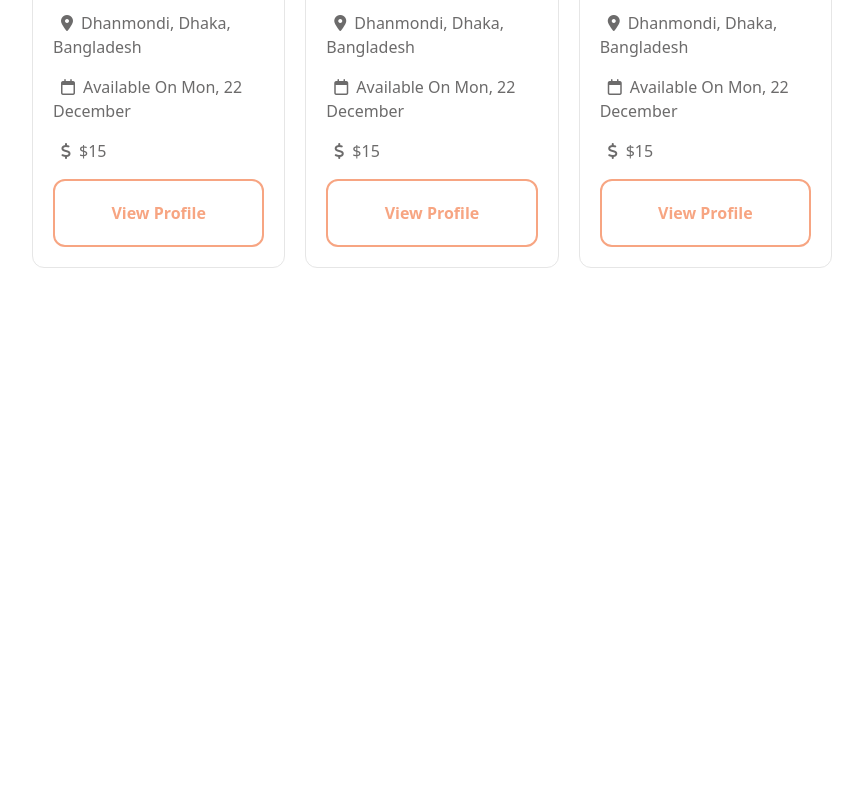
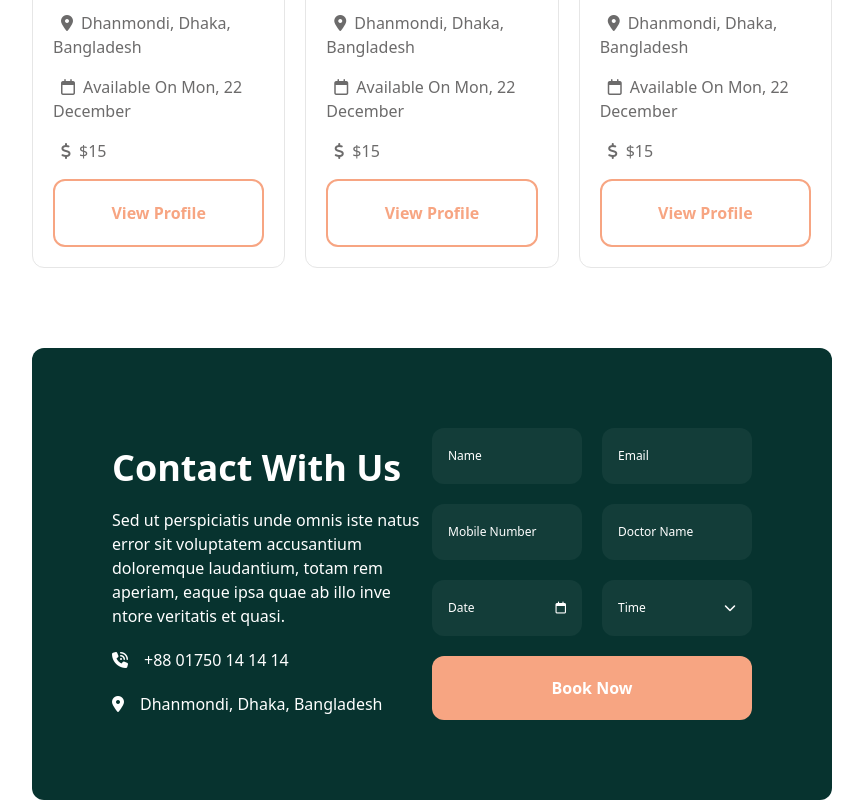
Before and after one commit to ReazTausif97/Doctor-Website, a plain HTML site: page index.html in a window 1280 px wide. Shown: the part 3164-3964 px from the top of the page, without its empty margins (208-1071 px from the left). Before the commit the page ends 3432 px from the top, so only its background shows below. Drawn offline with nearby package versions, Linux system fonts and the light colour scheme.

Commit message:
contact us added

```diff
--- a/index.html
+++ b/index.html
@@ -349,5 +349,58 @@
         </div>
       </div>
     </section>
+
+    <section class="contactus px-5 md:px-60 mt-10 md:mt-20">
+      <div class="bg-[#07332F] rounded-xl p-20 text-white md:flex">
+        <div class="contacttext md:flex-1">
+          <h1 class="font-bold text-4xl py-5">Contact With Us</h1>
+          <p>
+            Sed ut perspiciatis unde omnis iste natus error sit voluptatem
+            accusantium doloremque laudantium, totam rem aperiam, eaque ipsa
+            quae ab illo inve ntore veritatis et quasi.
+          </p>
+          <p class="mt-5 text-left">
+            <i class="fa-solid fa-phone-volume pr-4"></i>+88 01750 14 14 14
+          </p>
+          <p class="mt-5 text-left">
+            <i class="fa-solid fa-location-dot pr-4"></i>Dhanmondi, Dhaka,
+            Bangladesh
+          </p>
+        </div>
+        <div class="buttonpart mt-5 md:mt-0 flex-1">
+          <div class="md:flex gap-5">
+            <div class="buttonright text-xs md:w-1/2 text-left">
+              <div class="bg-[#133D39] py-5 px-4 rounded-xl">Name</div>
+              <div class="bg-[#133D39] py-5 px-4 rounded-xl mt-5">
+                Mobile Number
+              </div>
+              <div
+                class="bg-[#133D39] py-5 px-4 rounded-xl mt-5 flex items-center justify-between"
+              >
+                Date<i class="fa-regular fa-calendar"></i>
+              </div>
+            </div>
+            <div class="buttonleft text-xs md:w-1/2 text-left">
+              <div class="bg-[#133D39] py-5 px-4 rounded-xl mt-5 md:mt-0">
+                Email
+              </div>
+              <div class="bg-[#133D39] py-5 px-4 rounded-xl mt-5">
+                Doctor Name
+              </div>
+              <div
+                class="bg-[#133D39] py-5 px-4 rounded-xl mt-5 flex items-center justify-between"
+              >
+                Time<i class="fa-solid fa-chevron-down"></i>
+              </div>
+            </div>
+          </div>
+          <button
+            class="w-full mt-5 px-10 py-5 rounded-xl font-bold bg-[#F7A582] text-white"
+          >
+            Book Now
+          </button>
+        </div>
+      </div>
+    </section>
   </body>
 </html>
```
